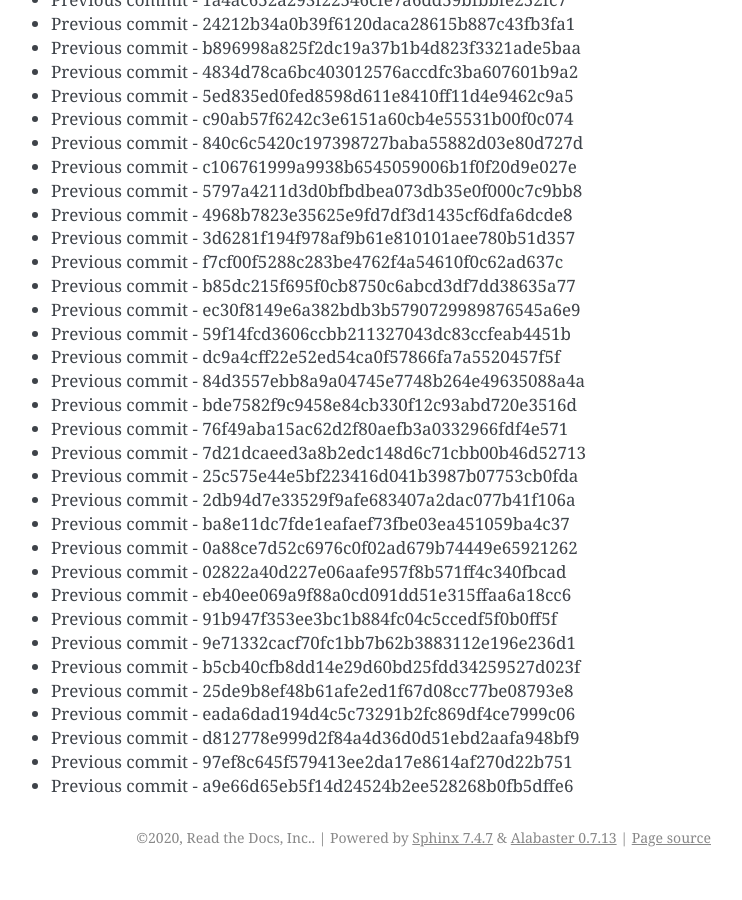
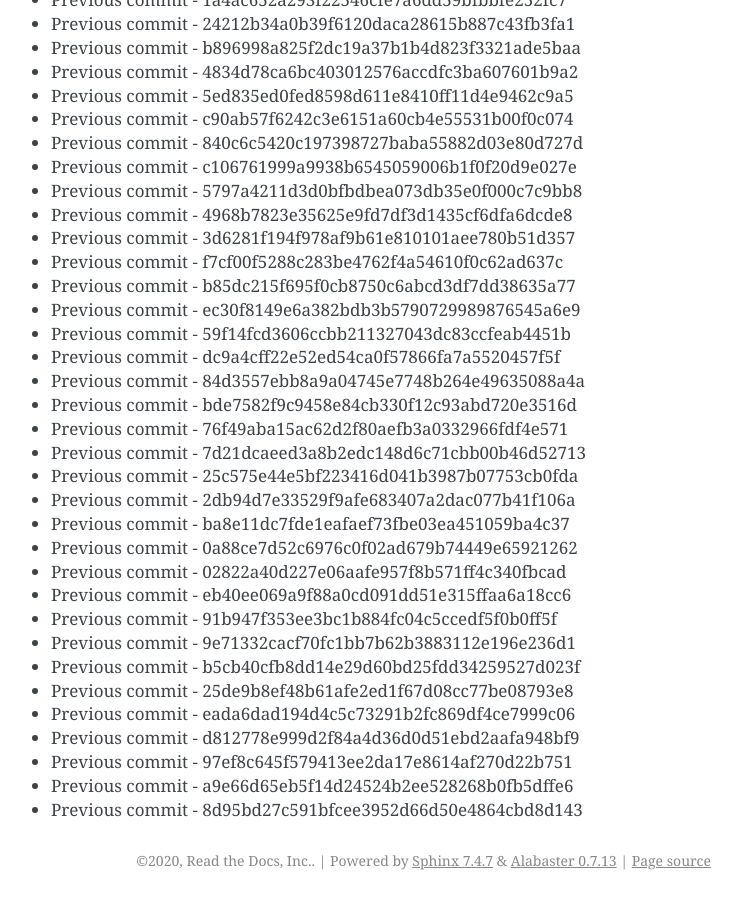
Before and after one commit to readthedocs/rtd-git-stresstest, a Sphinx documentation site: the page built from docs/updates.rst, in a window 1280 px wide and 900 px high, scrolled down 8984 px. Shown: the whole window, without its empty margins (399-1141 px from the left). Built offline with Sphinx 7.4.7, drawn with Linux system fonts in a browser that asks for light colours; before the commit the page ends 9861 px from its top, so only the background shows below that.

Commit message:
Generating commit from previous: 8d95bd27c591bfcee3952d66d50e4864cbd8d143

```diff
--- a/docs/updates.rst
+++ b/docs/updates.rst
@@ -409,3 +409,4 @@ It can be tested for any performance characteristics.
 * Previous commit - d812778e999d2f84a4d36d0d51ebd2aafa948bf9
 * Previous commit - 97ef8c645f579413ee2da17e8614af270d22b751
 * Previous commit - a9e66d65eb5f14d24524b2ee528268b0fb5dffe6
+* Previous commit - 8d95bd27c591bfcee3952d66d50e4864cbd8d143
```
